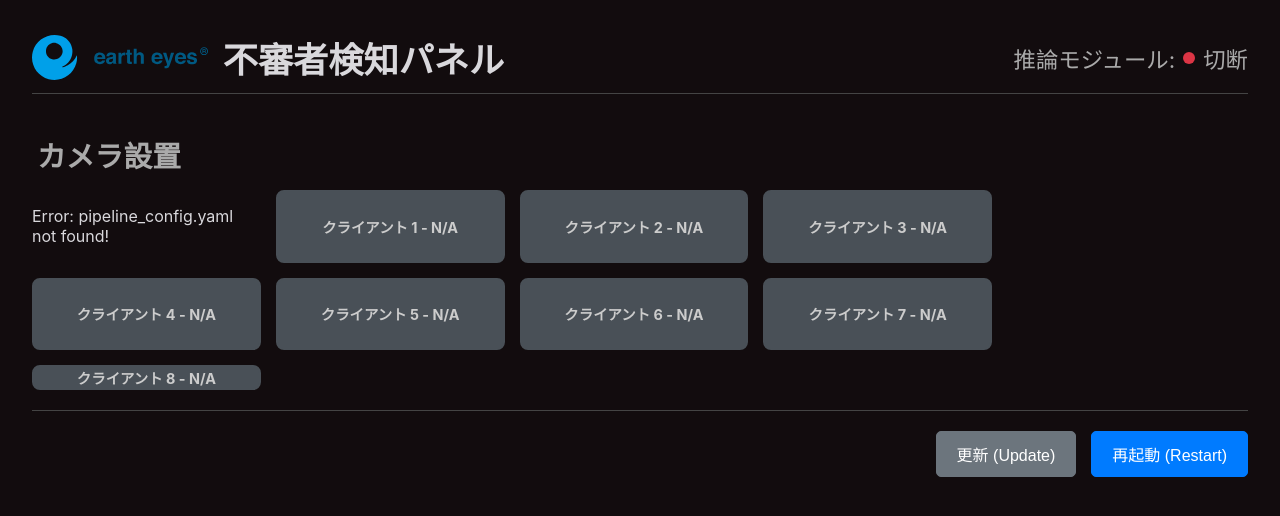
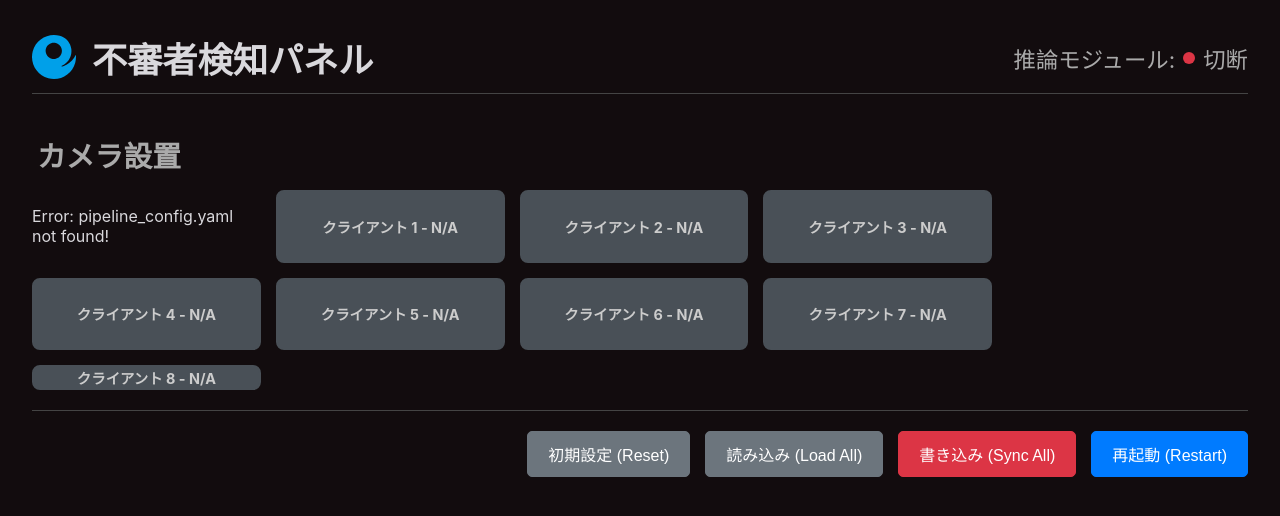
Before and after one commit to seagochen/SurveillanceServiceRestful, a Flask app: page / in a window 1280 px wide. Shown: the top 516 px of the page. Run offline with Flask 3, Linux system fonts and the light colour scheme; parts of the project's set-up code (start-up, migrations or seed data) failed here and were passed over.

Commit message:
Added new functions to the index and adjusted some of the page logic

```diff
--- a/app/routes.py
+++ b/app/routes.py
@@ -1,4 +1,5 @@
 import json
+import os
 from time import time
 from flask import Blueprint, jsonify, make_response, render_template, request
 
@@ -278,6 +279,45 @@
         return f'<span style="color: red;">一括同期失敗: {e}</span>', 500
 
 
+# New route for "Initial Setup (Reset)"
+@main_bp.route('/config/reset', methods=['POST'])
+def reset_configs():
+    """
+    重置所有配置文件到默认状态，从 configs/defaults 复制到 configs 目录。
+    """
+    try:
+        default_source_dir = os.path.join("configs", "defaults")
+        local_configs_dir = "configs"
+        utils.load_configs(default_source_dir, local_configs_dir)
+        success_message = f"初期設定が読み込まれました"
+        response = make_response()
+        response.headers['HX-Trigger'] = json.dumps({"showsuccessmodal": success_message})
+        return response
+    except FileNotFoundError as e:
+        return f'<span style="color: red;">初期設定のロードに失敗しました: {e}</span>', 500
+    except Exception as e:
+        return f'<span style="color: red;">初期設定のロード中にエラーが発生しました: {e}</span>', 500
+
+
+# New route for "Load All" (from device)
+@main_bp.route('/config/load_all', methods=['POST'])
+def load_all_configs():
+    """
+    从设备的目标目录加载所有配置文件到本地的 'configs' 目录。
+    """
+    try:
+        device_configs_dir = "/opt/SafeGuard/configs" # Assuming this is the device's config directory
+        local_configs_dir = "configs"
+        utils.load_configs_from_device(device_configs_dir, local_configs_dir)
+        success_message = f"デバイスから設定が読み込まれました"
+        response = make_response()
+        response.headers['HX-Trigger'] = json.dumps({"showsuccessmodal": success_message})
+        return response
+    except FileNotFoundError as e:
+        return f'<span style="color: red;">デバイスからの読み込みに失敗しました: {e}</span>', 500
+    except Exception as e:
+        return f'<span style="color: red;">デバイスからの読み込み中にエラーが発生しました: {e}</span>', 500
+
 # --- 其他路由 ---
 
 @main_bp.route('/system/restart', methods=['POST'])
--- a/app/static/css/custom.css
+++ b/app/static/css/custom.css
@@ -198,9 +198,9 @@
 /* 弹窗样式 */
 .success-modal {
     position: fixed;
-    top: 20px;
+    top: 50%; /* 【关键修改】从 20px 改为 50% */
     left: 50%;
-    transform: translateX(-50%);
+    transform: translate(-50%, -50%); /* 【关键修改】添加 Y 轴的位移 */
     background-color: #28a745;
     color: white;
     padding: 15px 30px;
--- a/app/templates/camera_config_panel.html
+++ b/app/templates/camera_config_panel.html
@@ -7,7 +7,7 @@
         <table class="config-table">
             <tbody>
                 <tr>
-                    <td><label for="alias">エイリアス (別名)</label></td>
+                    <td><label for="alias">エイリアス</label></td>
                     <td><input type="text" id="alias" name="alias" value="{{ config.alias }}"></td>
                 </tr>
                 <tr>
--- a/app/templates/index.html
+++ b/app/templates/index.html
@@ -28,7 +28,7 @@
     <main id="main-content">
         <header class="main-header">
             <div class="title-group">
-                <img src="{{ url_for('static', filename='images/logo.svg') }}" alt="Logo" class="header-logo">
+                <img src="{{ url_for('static', filename='images/logo-cropped.svg') }}" alt="Logo" class="header-logo">
                 <h1>不審者検知パネル</h1>
             </div>
 
@@ -64,10 +64,16 @@
         </section>
 
         <div class="main-actions">
-            <button onclick="showConfirmationModal('すべての設定ファイルを同期しますか？', '/config/sync_all', 'POST')">
-                更新 (Update)
+            <button onclick="showConfirmationModal('初期設定を使用しますか?', '/config/reset', 'POST')">
+                初期設定 (Reset)
             </button>
-            <button class="primary" onclick="showConfirmationModal('Pipelineサービスを再起動しますか？', '/system/restart', 'POST')">
+            <button onclick="showConfirmationModal('すべての設定ファイルを読み込みますか？', '/config/load_all', 'POST')">
+                読み込み (Load All)
+            </button>
+            <button class="danger" onclick="showConfirmationModal('すべての設定ファイルを同期しますか？', '/config/sync_all', 'POST')">
+                書き込み (Sync All)
+            </button>
+            <button class="primary" onclick="showConfirmationModal('不審検知サービスを再起動しますか？', '/config/restart_service', 'POST')">
                 再起動 (Restart)
             </button>
         </div>
--- a/app/utils.py
+++ b/app/utils.py
@@ -93,10 +93,17 @@
     if not os.path.isdir(proj_dir):
         return False
     # 检查是否存在 magistrate, pipeline, 和 recorder 的配置文件
-    magistrate_found = any(f.startswith("magistrate_config") and f.endswith(".yaml") for f in os.listdir(proj_dir))
-    pipeline_found = os.path.exists(os.path.join(proj_dir, "pipeline_config.yaml"))
-    recorder_found = os.path.exists(os.path.join(proj_dir, "recorder_config.yaml"))
-    return magistrate_found and pipeline_found and recorder_found
+    pipeline_file = os.path.join(proj_dir, "pipeline_config.yaml")
+    magistrate_files = [f for f in os.listdir(proj_dir) if f.startswith("magistrate_config") and f.endswith(".yaml")]
+    magistrate_files = [os.path.join(proj_dir, f) for f in magistrate_files]
+
+    # Make sure the size of magistrate_files is at least 8
+    if len(magistrate_files) < 8:
+        return False
+
+    # If pipeline_file exists, return True
+    if os.path.isfile(pipeline_file):
+        return True
 
 
 def synchronize_configs(target_dir: str = "/opt/SurveillanceServiceRestful/configs",
@@ -154,3 +161,25 @@
     shutil.copy2(source_path, dest_path)
     print(f"已将 {source_path} 同步到 {dest_path}")
     return dest_path
+
+
+def load_configs_from_device(source_dir: str = "/opt/SafeGuard/configs",
+                             dest_dir: str = "configs"):
+    """
+    将目标设备上的配置 (source_dir) 复制回本地的 'configs' 目录 (dest_dir)。
+    这相当于从设备“加载”配置。
+    """
+    if not os.path.isdir(source_dir):
+        raise FileNotFoundError(f"设备配置源文件夹不存在或不是一个目录: {source_dir}")
+
+    os.makedirs(dest_dir, exist_ok=True)
+
+    copied_files = []
+    for filename in os.listdir(source_dir):
+        if filename.endswith(".yaml"):
+            src_path = os.path.join(source_dir, filename)
+            dest_path = os.path.join(dest_dir, filename)
+            shutil.copy2(src_path, dest_path)
+            copied_files.append(filename)
+            print(f"已从设备加载 {src_path} 到本地 {dest_path}")
+    return copied_files
```
Also changed, not shown: app/static/images/logo-cropped.svg (added).
